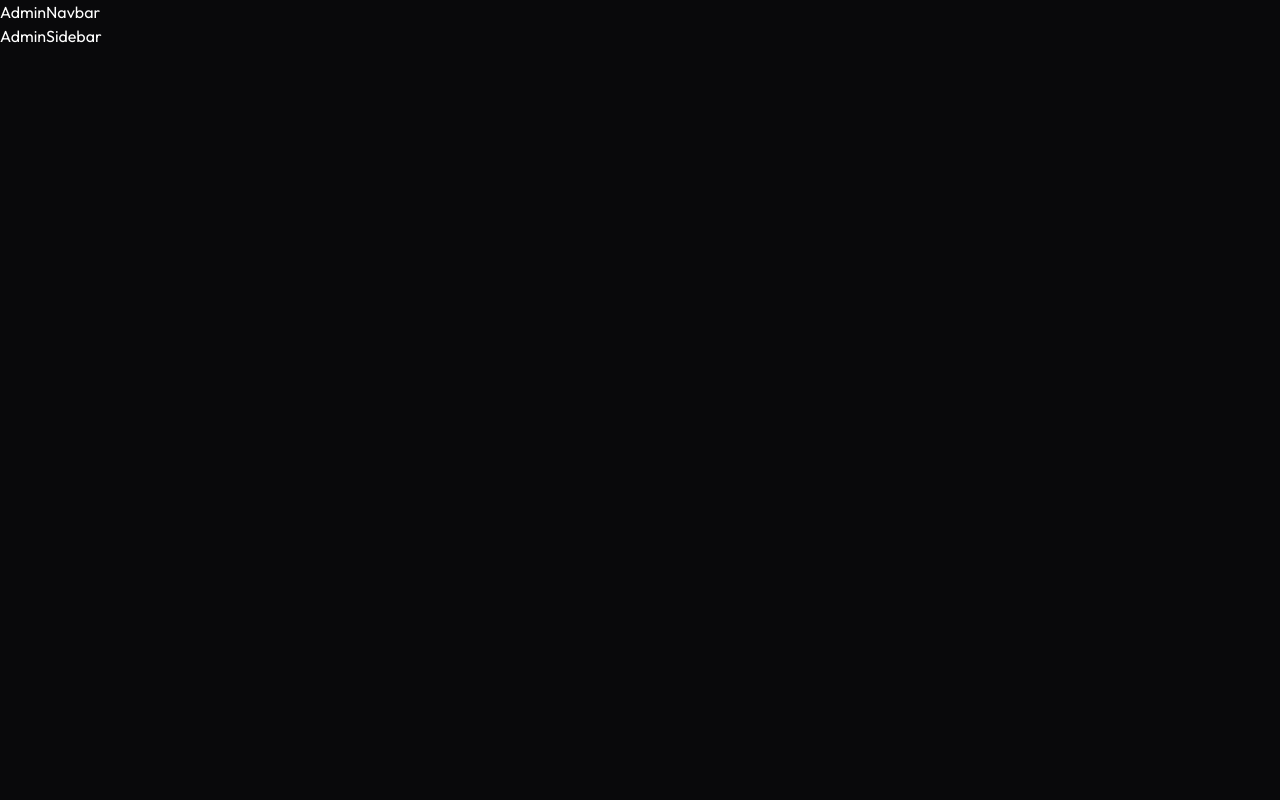
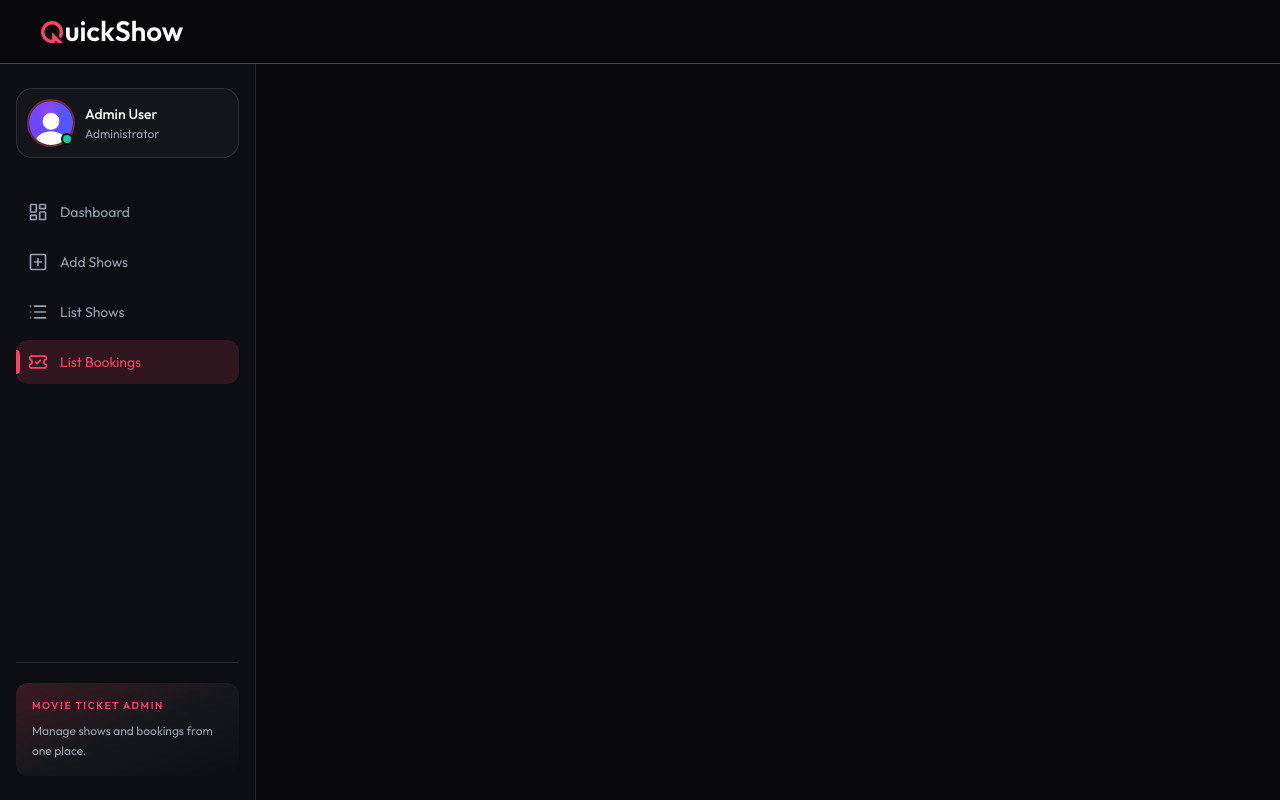
Before and after one commit to kunalkumar-dev5/Movie-Ticket-Booking, a React (Vite) app in the folder client/: page /admin/list-bookings in a window 1280 px wide. Built offline with nearby package versions, Linux system fonts and the light colour scheme; no server answers.

Commit message:
add admin sidebar

```diff
--- a/client/src/App.jsx
+++ b/client/src/App.jsx
@@ -10,7 +10,7 @@ import { Toaster } from 'react-hot-toast'
 import Footer from './components/Footer.jsx'
 import Layout from './pages/admin/Layout.jsx'
 import Dashboard from './pages/admin/Dashboard.jsx'
-import AddShows from './pages/admin/addShows.jsx'
+import AddShows from './pages/admin/AddShows.jsx'
 import ListShows from './pages/admin/ListShows.jsx'
 import ListBookings from './pages/admin/ListBookings.jsx'
 
--- a/client/src/components/admin/AdminNavbar.jsx
+++ b/client/src/components/admin/AdminNavbar.jsx
@@ -1,11 +1,14 @@
 import React from 'react'
-
+import { Link } from 'react-router-dom'
+import { assets } from '../../assets/assets'
 const AdminNavbar = () => {
-  return (
-    <div>
-      <h1>AdminNavbar</h1>
-    </div>
-  )
+    return (
+        <div className='flex items-center justify-between px-6 md:px-10 h-16 border-b border-gray-300/30'>
+            <Link to='/'>
+                <img src={assets.logo} alt="logo" className='w-36 h-auto' />
+            </Link>
+        </div>
+    )
 }
 
 export default AdminNavbar
--- a/client/src/components/admin/AdminSidebar.jsx
+++ b/client/src/components/admin/AdminSidebar.jsx
@@ -1,10 +1,72 @@
-import React from 'react'
+import { LayoutDashboardIcon, ListIcon, PlusSquareIcon, TicketCheckIcon } from 'lucide-react'
+import { NavLink } from 'react-router-dom'
+import { assets } from '../../assets/assets'
+
+const adminNavlinks = [
+    { name: 'Dashboard', path: '/admin', icon: LayoutDashboardIcon },
+    { name: 'Add Shows', path: '/admin/add-shows', icon: PlusSquareIcon },
+    { name: 'List Shows', path: '/admin/list-shows', icon: ListIcon },
+    { name: 'List Bookings', path: '/admin/list-bookings', icon: TicketCheckIcon },
+]
 
 const AdminSidebar = () => {
+    const user = {
+        firstName: 'Admin',
+        lastName: 'User',
+        imageUrl: assets.profile,
+    }
+
     return (
-        <div>
-            <h1>AdminSidebar</h1>
-        </div>
+        <aside className='sticky top-16 flex h-[calc(100vh-4rem)] w-[76px] shrink-0 flex-col items-center border-r border-white/10 bg-[#0d0e13] px-2 py-6 text-sm md:w-64 md:items-stretch md:px-4'>
+            <div className='mb-8 flex w-full flex-col items-center gap-3 rounded-2xl border border-white/10 bg-white/[0.03] p-3 md:flex-row md:justify-start md:px-3'>
+                <div className='relative shrink-0'>
+                    <img
+                        className='h-10 w-10 rounded-full object-cover ring-2 ring-primary/40 md:h-11 md:w-11'
+                        src={user.imageUrl}
+                        alt={`${user.firstName} ${user.lastName}`}
+                    />
+                    <span className='absolute bottom-0 right-0 h-3 w-3 rounded-full border-2 border-[#0d0e13] bg-emerald-400' />
+                </div>
+                <div className='hidden min-w-0 md:block'>
+                    <p className='truncate font-medium text-white'>{user.firstName} {user.lastName}</p>
+                    <p className='mt-0.5 text-xs text-gray-400'>Administrator</p>
+                </div>
+            </div>
+
+            <nav aria-label='Admin navigation' className='flex w-full flex-col gap-1.5'>
+                {adminNavlinks.map((link) => (
+                    <NavLink
+                        key={link.path}
+                        to={link.path}
+                        end={link.path === '/admin'}
+                        title={link.name}
+                        aria-label={link.name}
+                        className={({ isActive }) => `group relative flex w-full items-center justify-center gap-3 rounded-xl px-3 py-3 transition-colors focus-visible:outline-none focus-visible:ring-2 focus-visible:ring-primary/70 md:justify-start ${isActive
+                            ? 'bg-primary/15 text-primary'
+                            : 'text-gray-400 hover:bg-white/[0.06] hover:text-white'
+                            }`}
+                    >
+                        {({ isActive }) => (
+                            <>
+                                <link.icon className='h-5 w-5 shrink-0 transition-transform group-hover:scale-110' />
+                                <span className='hidden flex-1 text-left md:block'>{link.name}</span>
+                                {isActive && (
+                                    <span className='absolute left-0 top-1/2 h-6 w-1 -translate-y-1/2 rounded-r-full bg-primary' />
+                                )}
+                            </>
+                        )}
+                    </NavLink>
+                ))}
+            </nav>
+            <div className='mt-auto hidden w-full border-t border-white/10 pt-5 md:block'>
+                <div className='rounded-xl bg-gradient-to-br from-primary/20 via-white/[0.04] to-transparent p-4'>
+                    <p className='text-[10px] font-semibold uppercase tracking-[0.16em] text-primary'>Movie Ticket Admin</p>
+                    <p className='mt-2 text-xs leading-relaxed text-gray-400'>
+                        Manage shows and bookings from one place.
+                    </p>
+                </div>
+            </div>
+        </aside>
     )
 }
 
--- a/client/src/pages/admin/Layout.jsx
+++ b/client/src/pages/admin/Layout.jsx
@@ -9,7 +9,7 @@ const Layout = () => {
             <AdminNavbar />
             <div className='flex'>
                 <AdminSidebar />
-                <div className='flex-1 px-4 py-10 md:px-10 h-[calc (100vh-64px)] overflow-y-auto'>
+                <div className='min-w-0 flex-1 px-4 py-10 md:px-10 min-h-[calc(100vh-64px)] overflow-y-auto'>
                     <Outlet />
                 </div>
             </div>
```
